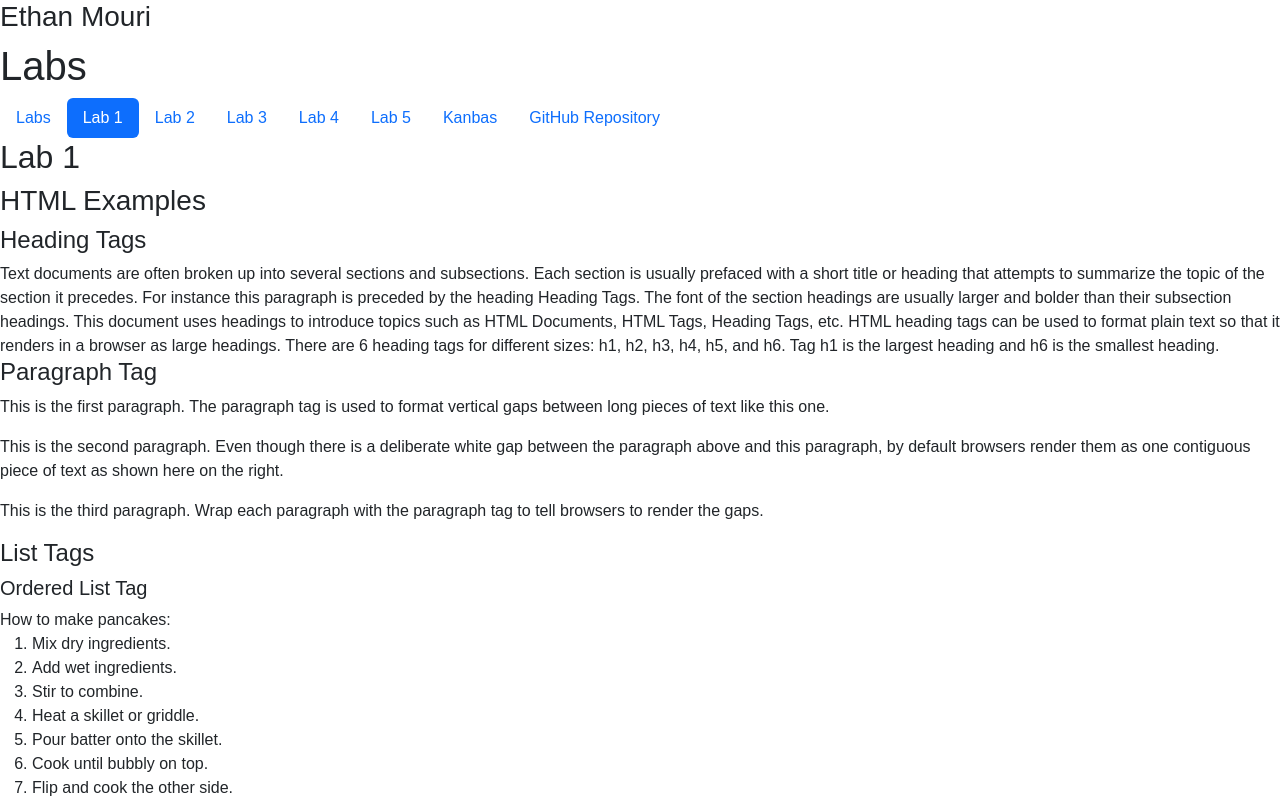
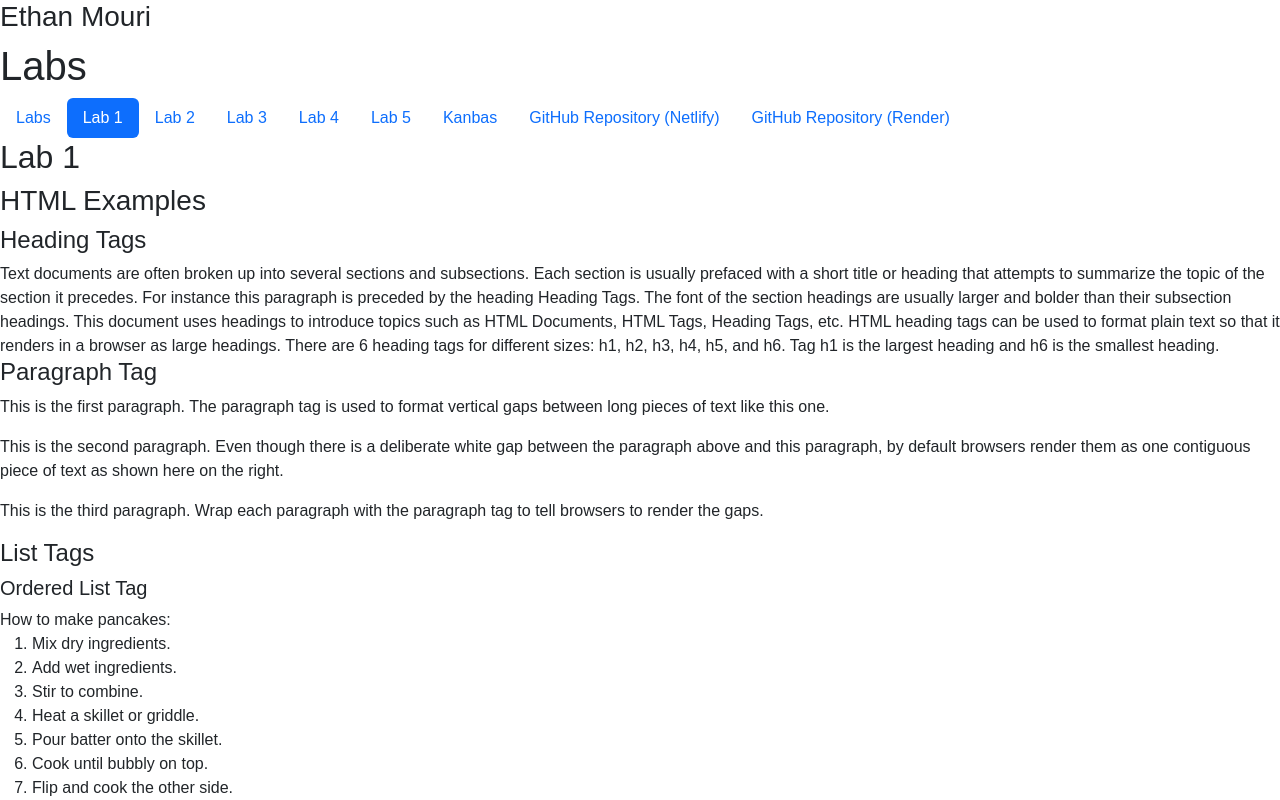
Before and after one commit to mouri-e/kanbas-react-web-app, a React (Create React App) app: page /#/Labs/Lab1 in a window 1280 px wide. Shown: the top 800 px of the page. Built offline with nearby package versions, Linux system fonts and the light colour scheme; no server answers.

Commit message:
more updated links

```diff
--- a/src/Kanbas/Account/index.tsx
+++ b/src/Kanbas/Account/index.tsx
@@ -43,9 +43,15 @@
             </h4>
             <h4>
                 <a href="https://github.com/mouri-e/kanbas-react-web-app/tree/a5">
-                    GitHub Repository: Assignment 5
+                    GitHub Repository (Netlify): Assignment 5
                 </a>
             </h4>
+            <h4>
+                <a href="https://github.com/mouri-e/kanbas-node-server-app">
+                    GitHub Repository (Render): Assignment 5
+                </a>
+            </h4>
+
         </div>
     );
 }
--- a/src/Labs/TOC.tsx
+++ b/src/Labs/TOC.tsx
@@ -44,8 +44,13 @@
                 </a>
             </li>
             <li className="nav-item">
-                <a id="wd-k" href="https://github.com/mouri-e/kanbas-react-web-app/tree/a4" className="nav-link">
-                    GitHub Repository
+                <a id="wd-k" href="https://github.com/mouri-e/kanbas-react-web-app/tree/a5" className="nav-link">
+                    GitHub Repository (Netlify)
+                </a>
+            </li>
+            <li className="nav-item">
+                <a id="wd-k" href="https://github.com/mouri-e/kanbas-node-server-app" className="nav-link">
+                    GitHub Repository (Render)
                 </a>
             </li>
         </ul>
```
